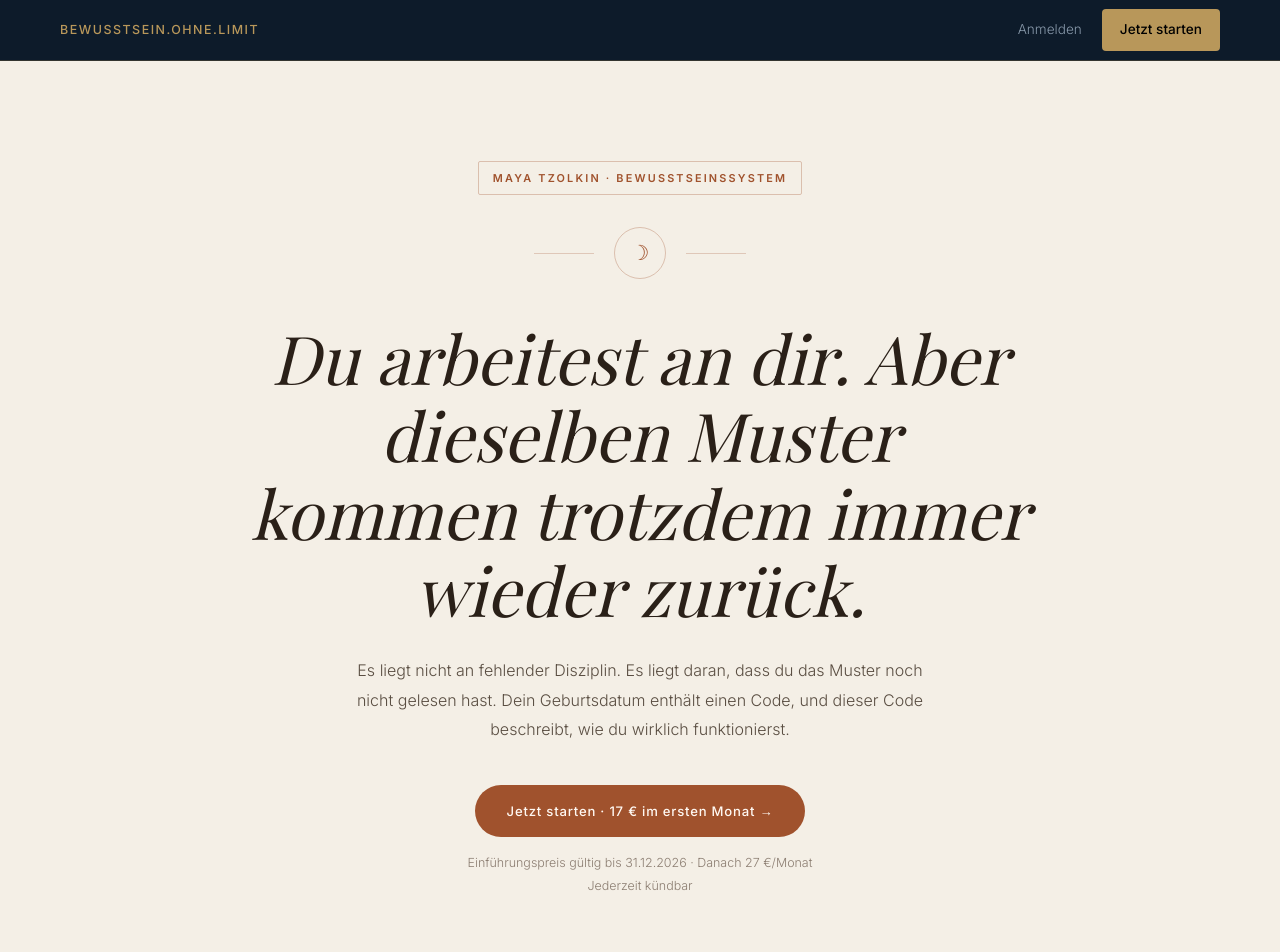
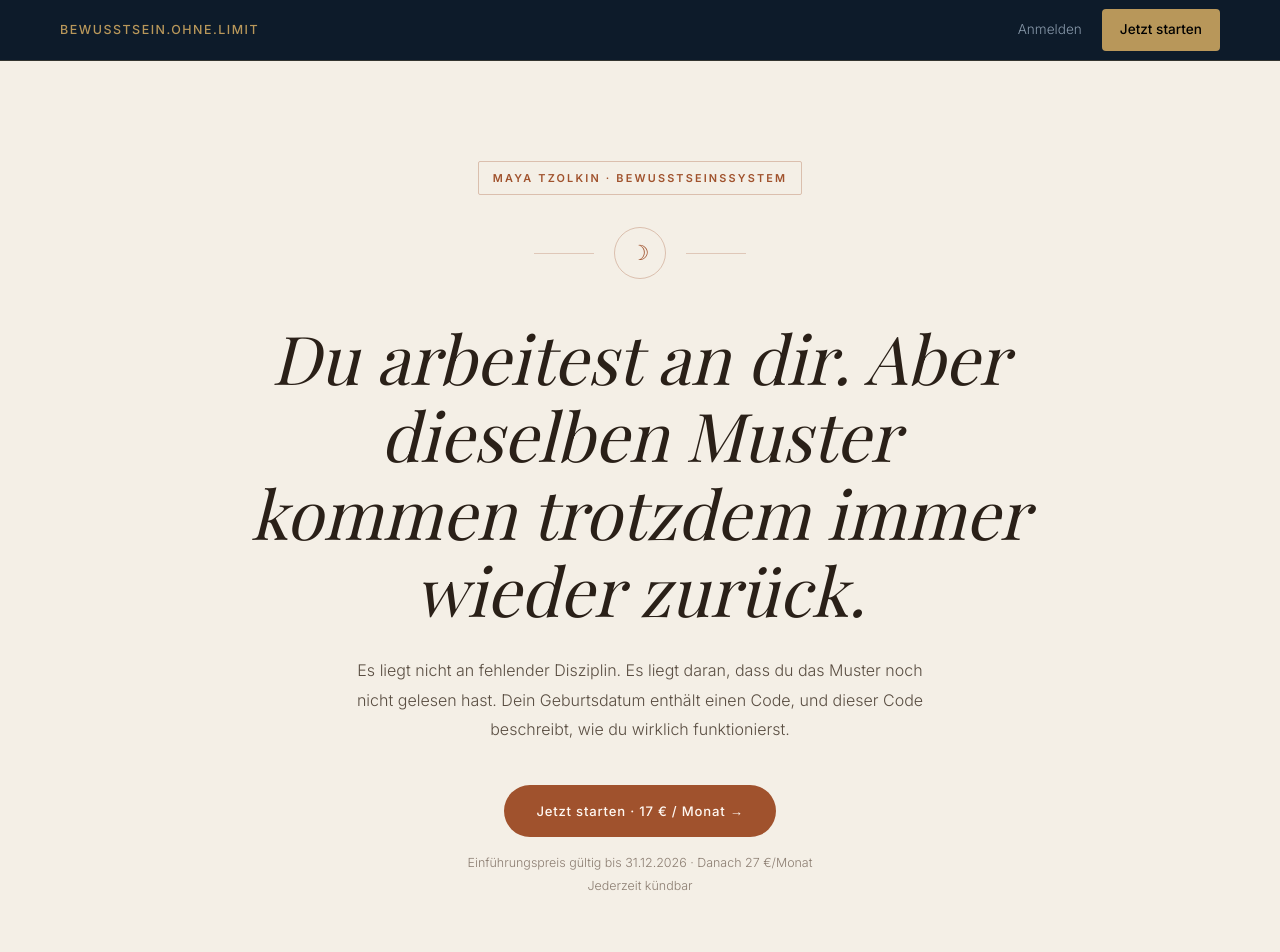
Before and after one commit to hermannbettge/bolmentor, a React (Vite) app: page / in a window 1280 px wide. Shown: the top 952 px of the page. Built offline with nearby package versions, Linux system fonts and the light colour scheme; no server answers; a web font is replaced by a local one.

Commit message:
Fix price display: 17€/Monat instead of 'im ersten Monat'
Co-Authored-By: Claude Sonnet 4.6 <noreply@anthropic.com>
Claude-Session: https://claude.ai/code/session_0119u1vDGzJ9GxspQFKfxBwj

```diff
--- a/src/pages/Salespage.jsx
+++ b/src/pages/Salespage.jsx
@@ -278,7 +278,7 @@ export default function Salespage() {
             </P>
           </div>
 
-          <PillButton to="/registrieren" variant="copper">Jetzt starten · 17 € im ersten Monat →</PillButton>
+          <PillButton to="/registrieren" variant="copper">Jetzt starten · 17 € / Monat →</PillButton>
           <p style={{ color: TEXT_LIGHT, fontSize: '0.78rem', marginTop: '14px' }}>
             Einführungspreis gültig bis 31.12.2026 · Danach 27 €/Monat<br />Jederzeit kündbar
           </p>
@@ -487,7 +487,7 @@ export default function Salespage() {
             <div style={{ backgroundColor: DEEP, padding: '40px 32px', display: 'flex', flexDirection: 'column' }}>
               <div style={{ fontSize: '0.68rem', fontWeight: 600, textTransform: 'uppercase', letterSpacing: '0.18em', color: COPPER_LIGHT, marginBottom: '20px' }}>Mitgliedschaft</div>
               <div style={{ fontFamily: '"Playfair Display", serif', fontStyle: 'italic', fontSize: '2.8rem', fontWeight: 400, color: CREAM, lineHeight: 1 }}>17 €</div>
-              <div style={{ color: 'rgba(244,239,230,0.35)', fontSize: '0.78rem', marginBottom: '4px', marginTop: '4px' }}>im ersten Monat</div>
+              <div style={{ color: 'rgba(244,239,230,0.35)', fontSize: '0.78rem', marginBottom: '4px', marginTop: '4px' }}>pro Monat</div>
               <div style={{ color: COPPER_LIGHT, fontSize: '0.78rem', marginBottom: '32px' }}>danach 27 €/Monat</div>
               <Line dark />
               <div style={{ paddingTop: '24px' }}>
@@ -580,7 +580,7 @@ export default function Salespage() {
             Die spannendere Frage ist, welches Muster heute noch dafür sorgt, dass bestimmte Situationen immer wieder ähnlich verlaufen.<br />Genau dort beginnt der nächste Schritt.
           </P>
           <div style={{ marginTop: '40px', display: 'flex', gap: '16px', justifyContent: 'center', flexWrap: 'wrap' }}>
-            <PillButton to="/registrieren" variant="copper">Jetzt starten · 17 € im ersten Monat →</PillButton>
+            <PillButton to="/registrieren" variant="copper">Jetzt starten · 17 € / Monat →</PillButton>
           </div>
           <p style={{ color: TEXT_LIGHT, fontSize: '0.78rem', marginTop: '14px' }}>Einführungspreis gültig bis 31.12.2026 · Danach 27 €/Monat<br />Jederzeit kündbar</p>
         </div>
```
